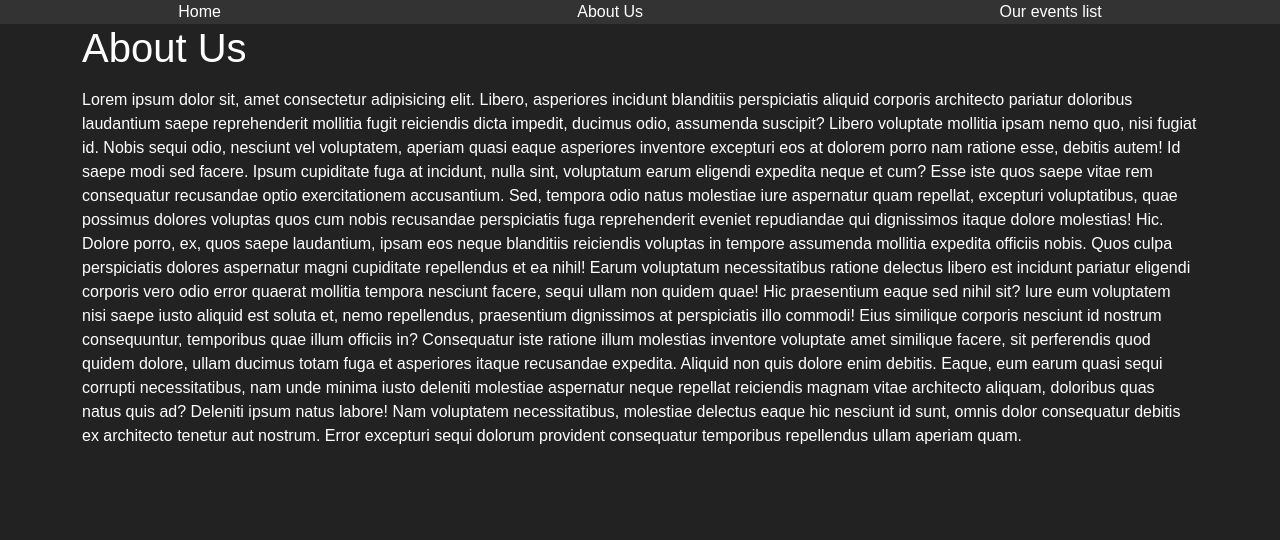
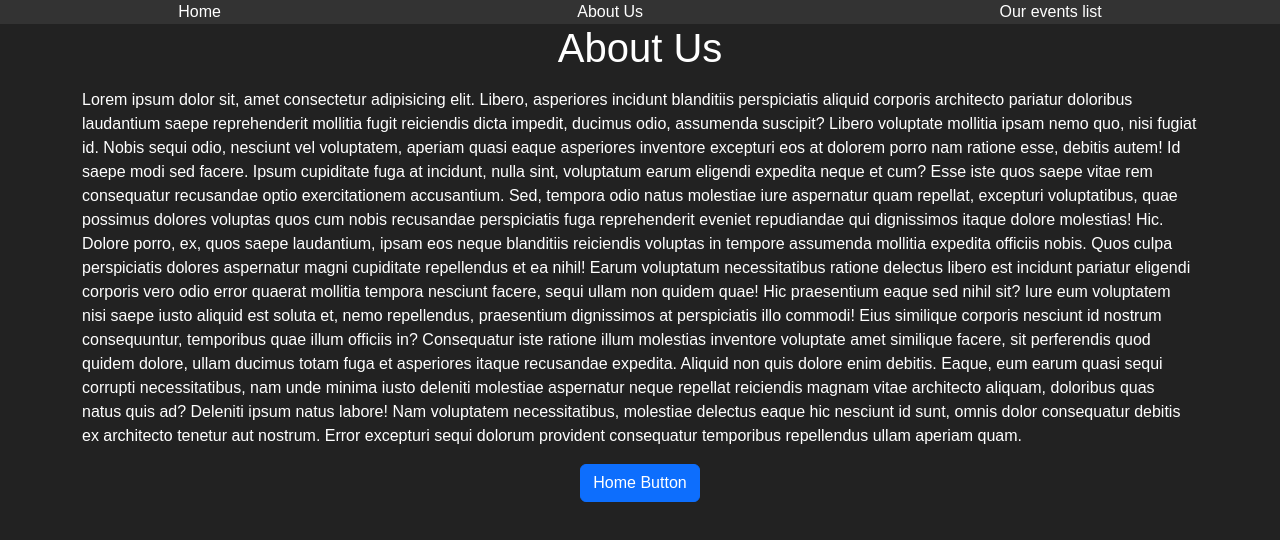
Before and after one commit to Alessio-Tosoni/laravel-vue-router, a Vue app: page /about in a window 1280 px wide. Shown: the top 540 px of the page. Built offline with nearby package versions, Linux system fonts and the light colour scheme; no server answers.

Commit message:
aggiunge router push tramite button che riporta alla home nella page about

```diff
--- a/src/components/AppEventlist.vue
+++ b/src/components/AppEventlist.vue
@@ -9,11 +9,7 @@ export default {
             store
         }
     },
-    methods: {
-        doThings() {
-            console.log("AppComponent does things");
-        }
-    },
+
     mounted() {
         register(this); //per debuggare il componente da console
         this.doThings();
@@ -38,14 +34,12 @@ export default {
 						</div>
 					</div>
 				</div>
+
 	</div>
 
-		<div class="text-center mt-5">
-			<button class="btn btn-primary ">
-				<font-awesome-icon icon="fa-solid fa-home" class="me-1" />
-				<span>Home Button</span>
-			</button>
-		</div>
+
+
+
 
 </template>
 
--- a/src/pages/AppAbout.vue
+++ b/src/pages/AppAbout.vue
@@ -1,13 +1,20 @@
 <script>
 export default {
-    name: "AppAbout"
+    name: "AppAbout",
+
+    methods: {
+        backToHome() {
+            this.$router.push({ name: 'home' })
+        }
+    },
 }
+
 </script>
 
 <template>
     <div class="container">
         <div class="row">
-            <h1 class="mb-3">About Us</h1>
+            <h1 class="mb-3 text-center">About Us</h1>
             <p>Lorem ipsum dolor sit, amet consectetur adipisicing elit. Libero, asperiores incidunt blanditiis perspiciatis
                 aliquid corporis architecto pariatur doloribus laudantium saepe reprehenderit mollitia fugit reiciendis
                 dicta
@@ -45,6 +52,9 @@ export default {
                 ullam
                 aperiam quam.
             </p>
+            <div class="text-center">
+                <a class="btn btn-primary " @click="backToHome">Home Button</a>
+            </div>
         </div>
     </div>
 </template>
--- a/src/pages/EventList.vue
+++ b/src/pages/EventList.vue
@@ -6,7 +6,9 @@ import AppEventlist from "../components/AppEventlist.vue"
     components:{
         AppEventlist
     },
-    name: "AppAbout"
+    name: "Eventlist",
+
+
  }
 </script>
 
@@ -15,7 +17,9 @@ import AppEventlist from "../components/AppEventlist.vue"
         <section>
             <AppEventlist />
         </section>
+
     </main>
+
 </template>
 
 <style scoped></style>
```
